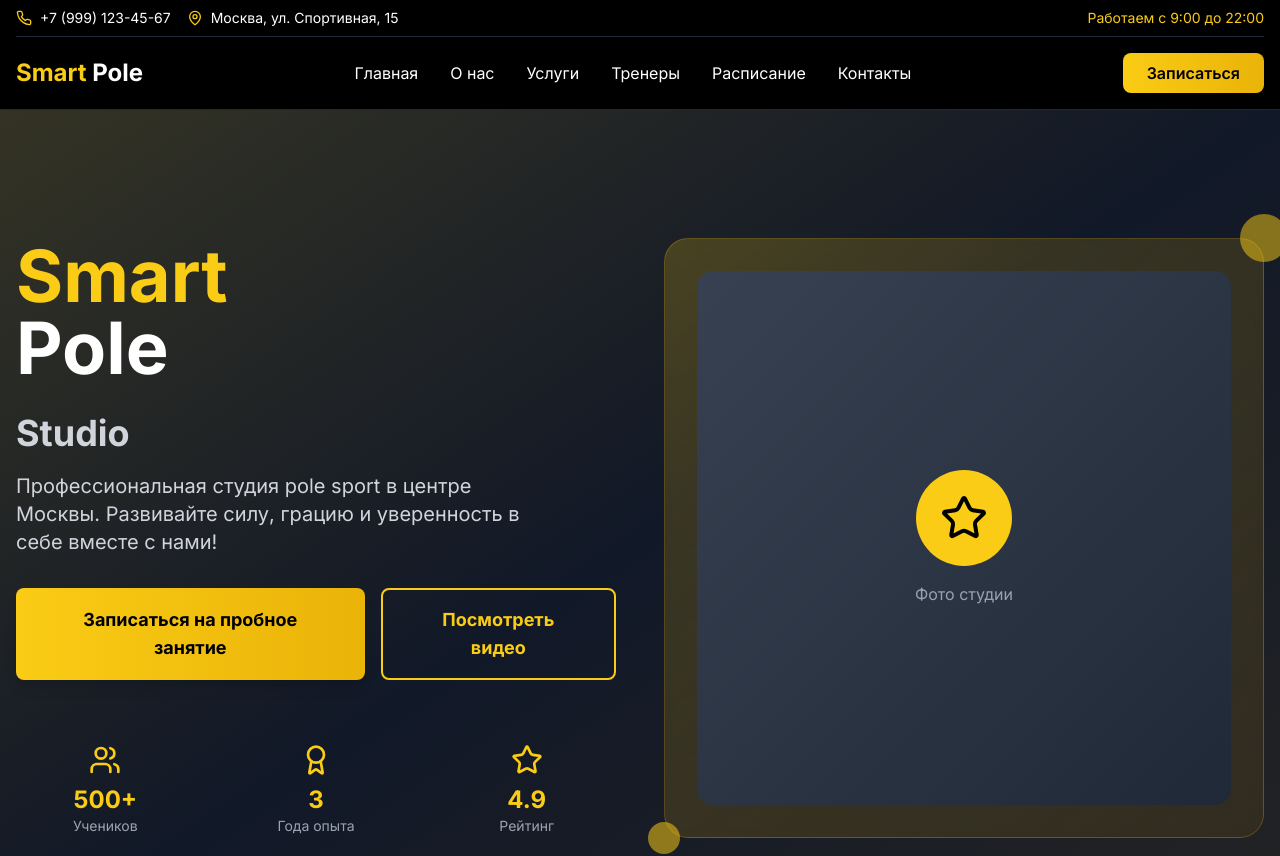
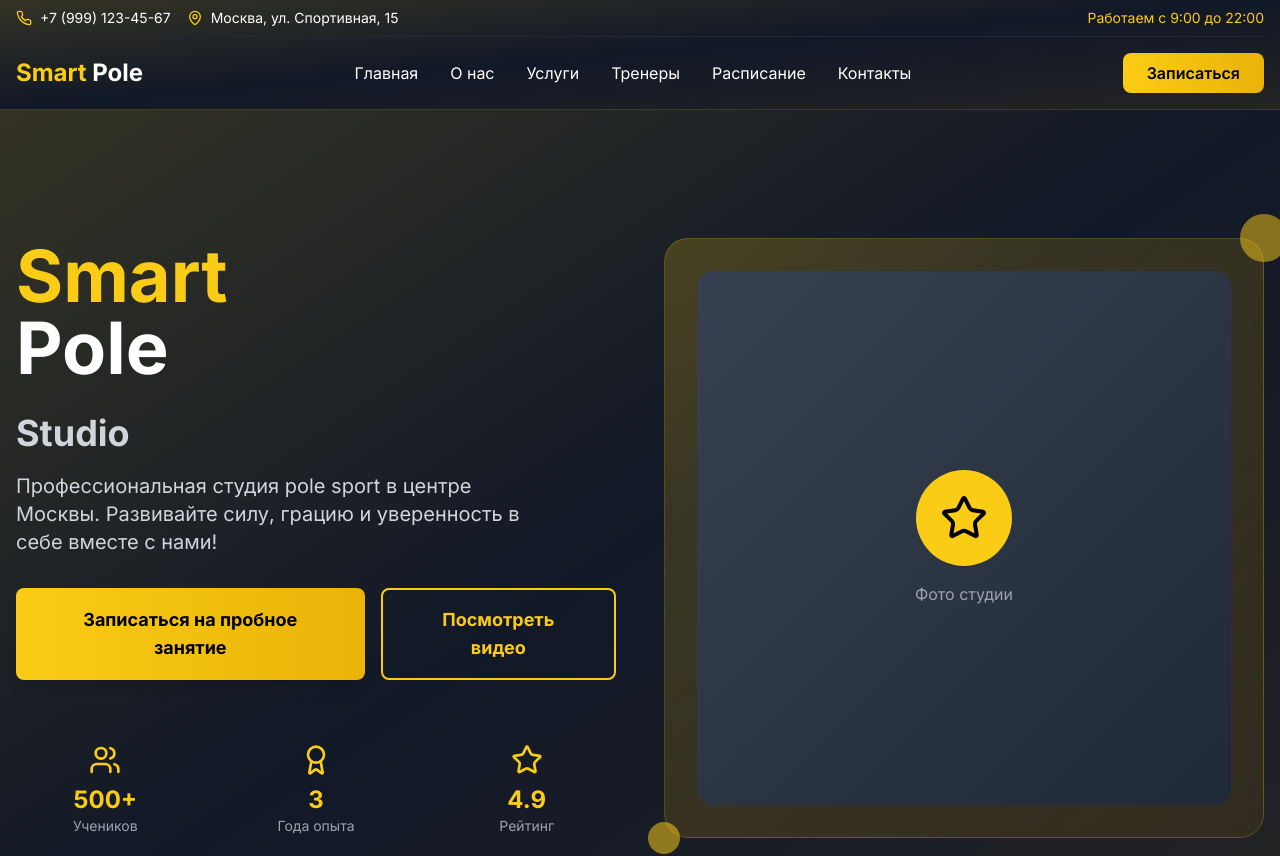
Before and after one commit to Quaresma11/v0-smartpolestudiowebmain, a Next.js app: page / in a window 1280 px wide. Shown: the top 856 px of the page. Built offline with nearby package versions, Linux system fonts and the light colour scheme.

Commit message:
feat: update header to match dark theme styling
Change header background to bg-gray-900 and add gradient overlay

#VERCEL_SKIP

Co-authored-by: null <42839855+Quaresma11@users.noreply.github.com>

```diff
--- a/app/components/Header.tsx
+++ b/app/components/Header.tsx
@@ -21,7 +21,9 @@ const Header = () => {
   }
 
   return (
-    <header className="bg-black text-white sticky top-0 z-50 border-b border-yellow-400/20">
+    <header className="relative bg-gray-900 text-white sticky top-0 z-50 border-b border-yellow-400/20 overflow-hidden">
+      <div className="absolute inset-0 bg-gradient-to-br from-yellow-400/15 via-transparent to-yellow-600/10"></div>
+      <div className="relative z-10">
         <div className="container mx-auto px-4">
           {/* Top bar */}
           <div className="hidden md:flex justify-between items-center py-2 text-sm border-b border-gray-800">
@@ -128,6 +130,7 @@ const Header = () => {
             </nav>
           )}
         </div>
+      </div>
     </header>
   )
 }
```
Lines whose indentation alone changed are shown as unchanged.
